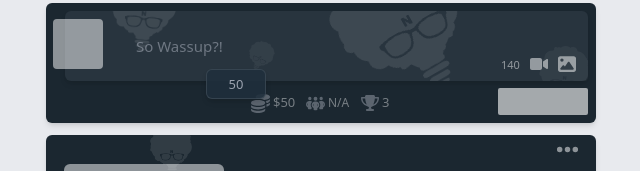
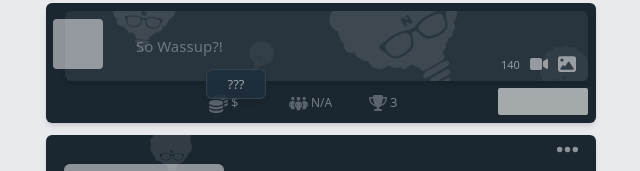
Before and after one commit to lwazinf/ShowRoom, a Next.js app: page /TestPage_ in a window 1280 px wide. Both pictures are taken after a click on the element "$50". Shown: the part 129-300 px from the top of the page, without its empty margins (319-959 px from the left). Built offline with nearby package versions, Linux system fonts and the light colour scheme.

Commit message:
basic :: BT_CreateOBj_.tsx changed

```diff
--- a/components/BT_CampaignObj_.tsx
+++ b/components/BT_CampaignObj_.tsx
@@ -15,7 +15,7 @@ import {
 import { FontAwesomeIcon } from "@fortawesome/react-fontawesome";
 import Bg_ from "./Bg_";
 
-interface BT_CampaignObj_Props {
+interface CampaignObj_Props {
   tweet_: string,
   fund_: number,
   spots_: number,
@@ -23,7 +23,7 @@ interface BT_CampaignObj_Props {
   // media_: string
 }
 
-const BT_CampaignObj_ = ({tweet_, fund_, spots_, split_}: BT_CampaignObj_Props) => {
+const CampaignObj_ = ({tweet_, fund_, spots_, split_}: CampaignObj_Props) => {
   // 👇️👇️👇️ Recoil atoms..
   // const [notification_, setNotification_] = useRecoilState(notificationState);
   const [options_, setOptions_] = useState(false);
@@ -299,4 +299,4 @@ const BT_CampaignObj_ = ({tweet_, fund_, spots_, split_}: BT_CampaignObj_Props)
   );
 };
 
-export default BT_CampaignObj_;
+export default CampaignObj_;
--- a/components/BT_CreateObj_.tsx
+++ b/components/BT_CreateObj_.tsx
@@ -14,7 +14,7 @@ import { useRef, useState } from "react";
 
 interface BT_CreateObj_Props {}
 
-const BT_CreateObj_ = () => {
+const BT_CreateObj_ = ({}:BT_CreateObj_) => {
   const [fund_, setFund_] = useState("50");
   const [spots_, setSpots_] = useState("N/A");
   const [split_, setSplit_] = useState("3");
@@ -33,9 +33,10 @@ const BT_CreateObj_ = () => {
         className={`absolute bottom-0 left-0 flex flex-row justify-center items-center w-full h-[40px]`}
       >
         <div
-          className={`opacity-50 hover:opacity-100 transition-all duration-200 flex flex-row justify-center items-center cursor-pointer mx-1`}
+          className={`opacity-50 hover:opacity-100 transition-all duration-200 flex flex-row justify-start items-center cursor-pointer w-[80px]`}
           onClick={() => {
             setPosition_("ml-[-100px]");
+            setFund_("");
             if (visibility_ == "opacity-0 pointer-events-none") {
               setVisibility_("opacity-100 pointer-events-auto");
             } else if (
@@ -59,10 +60,10 @@ const BT_CreateObj_ = () => {
         </div>
 
         <div
-          className={`opacity-50 hover:opacity-100 transition-all duration-200 flex flex-row justify-center items-center cursor-pointer mx-1`}
+          className={`opacity-50 hover:opacity-100 transition-all duration-200 flex flex-row justify-start items-center cursor-pointer w-[80px]`}
           onClick={() => {
             setPosition_("ml-[-45px]");
-            console.log("cleared");
+            setSpots_("");
             if (visibility_ == "opacity-0 pointer-events-none") {
               setVisibility_("opacity-100 pointer-events-auto");
             } else if (
@@ -86,10 +87,10 @@ const BT_CreateObj_ = () => {
         </div>
 
         <div
-          className={`opacity-50 hover:opacity-100 transition-all duration-200 flex flex-row justify-center items-center cursor-pointer mx-1`}
+          className={`opacity-50 hover:opacity-100 transition-all duration-200 flex flex-row justify-start items-center cursor-pointer w-[80px]`}
           onClick={() => {
             setPosition_("ml-[5px]");
-
+            setSplit_("");
             if (visibility_ == "opacity-0 pointer-events-none") {
               setVisibility_("opacity-100 pointer-events-auto");
             } else if (
@@ -175,6 +176,7 @@ const BT_CreateObj_ = () => {
       >
         <input
           type={"text"}
+          maxlength={`${position_ != 'ml-[5px]' ? '3' : '2'}`}
           className={`w-full h-full bg-transparent text-center text-white/80 font-medium text-[13px]`}
           onChange={(e) => {
             position_ == "ml-[5px]"
@@ -184,11 +186,7 @@ const BT_CreateObj_ = () => {
               : setFund_(e.target.value);
           }}
           placeholder={
-            position_ == "ml-[5px]"
-              ? split_
-              : position_ == "ml-[-45px]"
-              ? spots_
-              : fund_
+            '???'
           }
         />
       </div>
```
